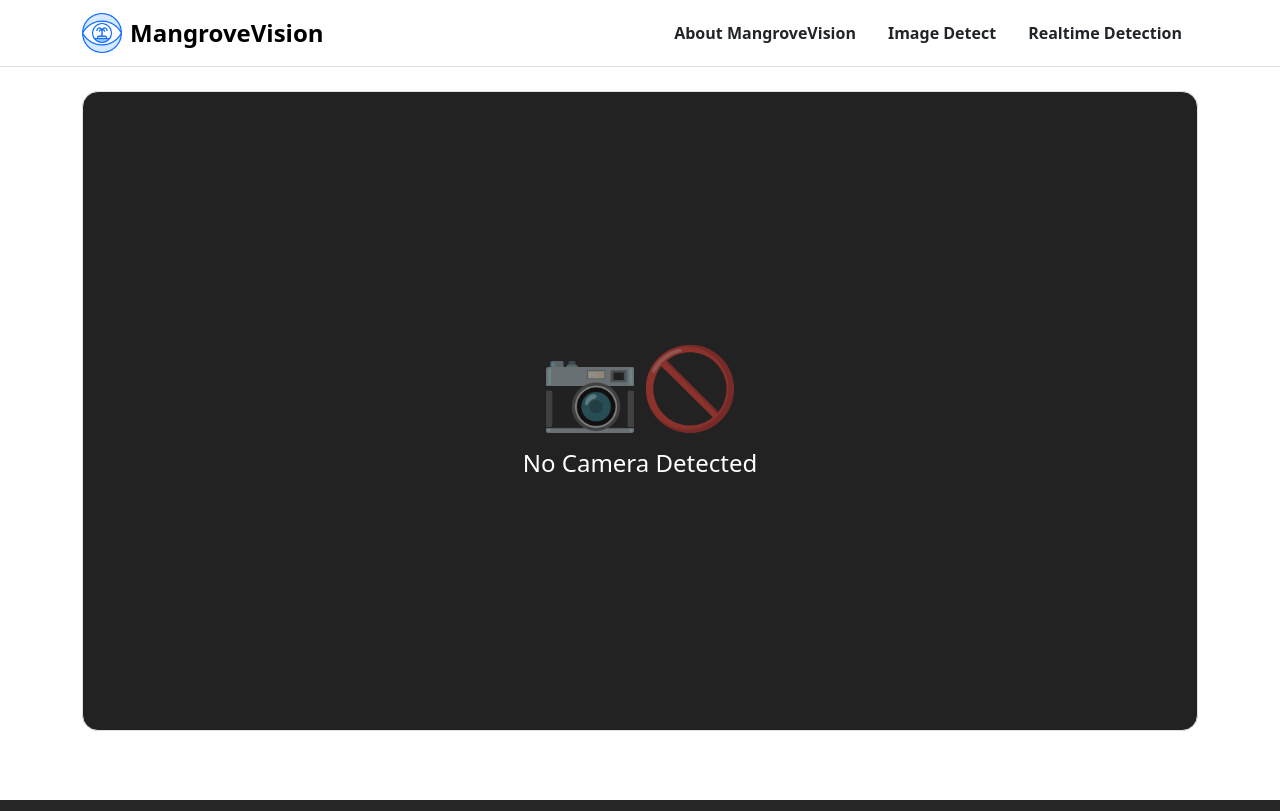
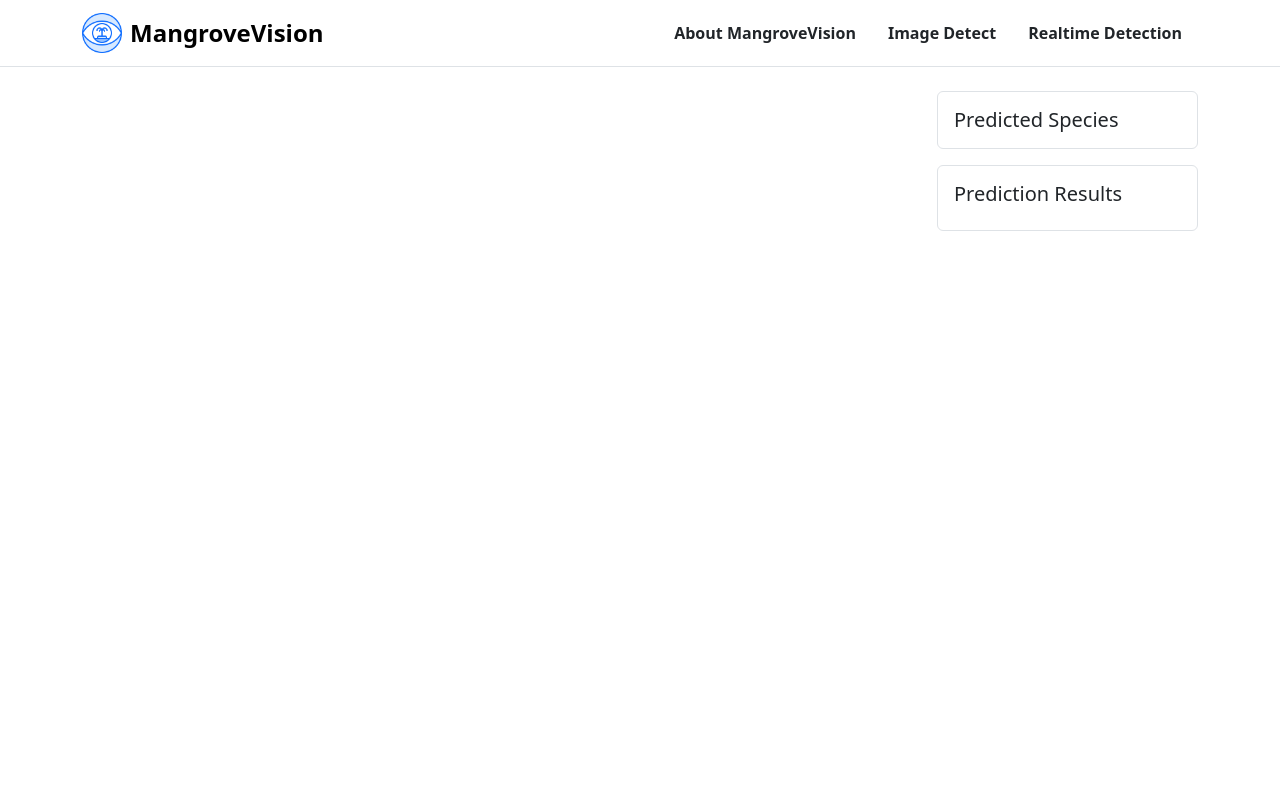
Before and after one commit to f9ki3/mangroveSpecies, a Flask app: page /realtime_detect in a window 1280 px wide. Run offline with Flask 3, Linux system fonts and the light colour scheme; some libraries are stand-ins or nearby versions.

Commit message:
update the prediction

```diff
--- a/static/js/camera.js
+++ b/static/js/camera.js
@@ -1,57 +1,78 @@
-document.addEventListener("DOMContentLoaded", function () {
-  const cameraContainer = document.getElementById("camera");
-  const overlay = document.getElementById("overlay");
+const URL = "/static/mangrove_model/";
 
-  if (navigator.mediaDevices && navigator.mediaDevices.getUserMedia) {
-    const video = document.createElement("video");
-    video.setAttribute("autoplay", true);
-    video.setAttribute("playsinline", true);
-    cameraContainer.appendChild(video);
+let model, webcam, labelContainer, maxPredictions;
 
-    video.style.position = "absolute";
-    video.style.top = "0";
-    video.style.left = "0";
-    video.style.width = "100%";
-    video.style.height = "100%";
-    video.style.objectFit = "cover";
+// Load the image model and setup the webcam
+async function init() {
+  const modelURL = URL + "model.json";
+  const metadataURL = URL + "metadata.json";
 
-    navigator.mediaDevices
-      .getUserMedia({ video: true })
-      .then((stream) => {
-        video.srcObject = stream;
-      })
-      .catch((err) => {
-        console.error("Camera access denied:", err);
-        showNoCameraMessage();
-      });
+  try {
+    // Load the model and metadata
+    model = await tmImage.load(modelURL, metadataURL);
+    maxPredictions = model.getTotalClasses();
 
-    function updateDateTime() {
-      const now = new Date();
-      const dateTimeString = now.toLocaleString("en-US", {
-        weekday: "short",
-        year: "numeric",
-        month: "short",
-        day: "numeric",
-        hour: "2-digit",
-        minute: "2-digit",
-        second: "2-digit",
-        hour12: true,
-      });
-      overlay.textContent = dateTimeString;
+    // Convenience function to setup a webcam
+    const flip = true; // Set this to true to flip the webcam horizontally
+    webcam = new tmImage.Webcam(900, 500, flip); // width, height, flip
+    await webcam.setup(); // request access to the webcam
+    await webcam.play();
+    window.requestAnimationFrame(loop);
+
+    // Append the webcam canvas to the DOM
+    const webcamCanvas = webcam.canvas;
+    document.getElementById("webcam-container").appendChild(webcamCanvas);
+
+    // Style the webcam container and canvas for rounded corners
+    webcamCanvas.style.borderRadius = "15px";
+    webcamCanvas.style.border = "10px solid blue"; // Adjust the value to your preference
+
+    labelContainer = document.getElementById("label-container");
+
+    // Create a container for class labels
+    for (let i = 0; i < maxPredictions; i++) {
+      labelContainer.appendChild(document.createElement("div"));
+    }
+  } catch (error) {
+    console.error("Error loading the model or webcam:", error);
+  }
+}
+
+async function loop() {
+  webcam.update(); // Update the webcam frame
+  await predict();
+  window.requestAnimationFrame(loop);
+}
+
+// Run the webcam image through the image model
+async function predict() {
+  try {
+    const prediction = await model.predict(webcam.canvas);
+
+    // Update the label with predictions
+    let highestPrediction = { className: "", probability: 0 };
+    for (let i = 0; i < maxPredictions; i++) {
+      const classPrediction =
+        prediction[i].className + ": " + prediction[i].probability.toFixed(2);
+      labelContainer.childNodes[i].innerHTML = classPrediction;
+
+      // Check if this is the highest probability prediction
+      if (prediction[i].probability > highestPrediction.probability) {
+        highestPrediction = {
+          className: prediction[i].className,
+          probability: prediction[i].probability,
+        };
+      }
     }
 
-    updateDateTime();
-    setInterval(updateDateTime, 1000); // Update every second
-  } else {
-    showNoCameraMessage();
+    // Display the highest predicted class and its probability in the 'predicted' paragraph
+    const predictedElement = document.getElementById("predicted");
+    predictedElement.innerHTML = `${
+      highestPrediction.className
+    }: ${highestPrediction.probability.toFixed(2)}`;
+  } catch (error) {
+    console.error("Prediction error:", error);
   }
+}
 
-  function showNoCameraMessage() {
-    cameraContainer.innerHTML = `
-        <div class="no-camera">
-          <div class="no-camera-icon">📷🚫</div>
-          <p>No Camera Detected</p>
-        </div>
-      `;
-  }
-});
+init();
--- a/static/js/realtime_detect.js
+++ b/static/js/realtime_detect.js
@@ -1,107 +1,27 @@
-const MODEL_URL = "/static/mangrove_model/model.json";
+const URL = "/static/mangrove_model/";
+let model, maxPredictions;
 
-async function loadModel() {
-  console.log("Loading model...");
-  const model = await tf.loadLayersModel(MODEL_URL); // FIX: Use loadLayersModel for .json format
-  console.log("Model loaded successfully!");
-  return model;
+async function init() {
+  const modelURL = URL + "model.json";
+  const metadataURL = URL + "metadata.json";
+
+  model = await tmImage.load(modelURL, metadataURL);
+  maxPredictions = model.getTotalClasses();
 }
 
-async function setupCamera() {
-  const video = document.createElement("video");
-  video.setAttribute("autoplay", "");
-  video.setAttribute("playsinline", "");
-  video.style.position = "absolute";
-  video.style.width = "100%";
-  video.style.height = "100%";
+async function predict(imageElement) {
+  const prediction = await model.predict(imageElement);
+  const bestPrediction = prediction.reduce((prev, current) =>
+    prev.probability > current.probability ? prev : current
+  );
 
-  // Access the camera
-  const stream = await navigator.mediaDevices.getUserMedia({ video: true });
-  video.srcObject = stream;
-
-  return new Promise((resolve) => {
-    video.onloadedmetadata = () => resolve(video);
-  });
+  // Log only the species name or species detected
+  if (bestPrediction.probability >= 0.97) {
+    const detectedSpecies = bestPrediction.className;
+    console.log(`Detected Species: ${detectedSpecies}`);
+  } else {
+    console.log("Not Detected");
+  }
 }
 
-function createCanvas(video) {
-  const canvas = document.createElement("canvas");
-  canvas.width = video.videoWidth;
-  canvas.height = video.videoHeight;
-  canvas.style.position = "absolute";
-  canvas.style.top = "0";
-  canvas.style.left = "0";
-  canvas.style.zIndex = "10";
-  return canvas;
-}
-
-async function startDetection() {
-  const model = await loadModel();
-  const video = await setupCamera();
-
-  // Append video inside the camera container
-  const cameraDiv = document.getElementById("camera");
-  cameraDiv.style.position = "relative";
-  cameraDiv.appendChild(video);
-  video.play();
-
-  // Create a canvas for bounding boxes
-  const canvas = createCanvas(video);
-  cameraDiv.appendChild(canvas);
-  const ctx = canvas.getContext("2d");
-
-  const classLabels = ["Mangrove A", "Mangrove B", "Mangrove C"]; // Change to actual class names
-
-  async function detectFrame() {
-    if (!video.videoWidth || !video.videoHeight) {
-      requestAnimationFrame(detectFrame);
-      return;
-    }
-
-    // Match the canvas size with the video frame
-    canvas.width = video.videoWidth;
-    canvas.height = video.videoHeight;
-
-    // Convert video frame to tensor
-    const tfImg = tf.browser.fromPixels(video);
-    const resized = tf.image.resizeBilinear(tfImg, [224, 224]); // Adjust to model's input size
-    const normalized = resized.div(255.0);
-    const expanded = normalized.expandDims(0);
-
-    // Run inference
-    const predictions = await model.predict(expanded).array();
-    console.log("Raw Predictions:", predictions);
-
-    const highestIndex = predictions[0].indexOf(Math.max(...predictions[0]));
-    const predictedClass = classLabels[highestIndex] || "Unknown";
-    const confidence = (predictions[0][highestIndex] * 100).toFixed(1);
-
-    console.log(
-      `Predicted Class: ${predictedClass}, Confidence: ${confidence}%`
-    );
-
-    // Clear previous bounding boxes
-    ctx.clearRect(0, 0, canvas.width, canvas.height);
-
-    // Draw the prediction on the canvas
-    ctx.fillStyle = "red";
-    ctx.font = "20px Arial";
-    ctx.fillText(`Class: ${predictedClass}`, 20, 40);
-    ctx.fillText(`Confidence: ${confidence}%`, 20, 70);
-
-    // Cleanup tensors
-    tfImg.dispose();
-    resized.dispose();
-    normalized.dispose();
-    expanded.dispose();
-
-    requestAnimationFrame(detectFrame);
-  }
-
-  detectFrame();
-}
-
-// Start the real-time detection when the page loads
-window.onload = () => {
-  startDetection();
-};
+init();
--- a/templates/pages/realtime_detect.html
+++ b/templates/pages/realtime_detect.html
@@ -4,22 +4,42 @@
     <meta charset="UTF-8" />
     <meta name="viewport" content="width=device-width, initial-scale=1.0" />
     {% include 'components/header.html' %}
+    <style>
+      #webcam-container {
+        position: relative;
+        width: 100%;
+        height: 90vh; /* Adjust the height as needed */
+        overflow: hidden;
+      }
+
+      #webcam-container video {
+        width: 100%;
+        height: auto;
+      }
+    </style>
   </head>
   <body>
     {% include 'components/navbar.html' %}
     <div class="container mt-4">
-      <div
-        id="camera"
-        class="border rounded-4"
-        style="height: 80vh; width: 100%"
-      >
-        <div id="overlay">Loading time...</div>
+      <div class="row">
+        <div class="col-12 col-md-9">
+          <div id="webcam-container"></div>
+        </div>
+        <div class="col-12 col-md-3">
+          <div class="border rounded p-3">
+            <h5 class="m-0 p-0">Predicted Species</h5>
+            <p id="predicted" class="m-0 p-0" style="font-size: 12px"></p>
+          </div>
+          <div class="border rounded p-3 mt-3">
+            <h5>Prediction Results</h5>
+            <div id="label-container" style="font-size: 12px"></div>
+          </div>
+        </div>
       </div>
     </div>
 
-    <!-- JavaScript -->
     <script src="{{ url_for('static', filename='js/camera.js') }}"></script>
-    <script src="{{ url_for('static', filename='js/realtime_detect.js') }}"></script>
+    <!-- Your custom camera script -->
     {% include 'components/footer.html' %}
   </body>
 </html>
```
Also changed, not shown: species.db, static/uploads/da2848e15e.png (added).
